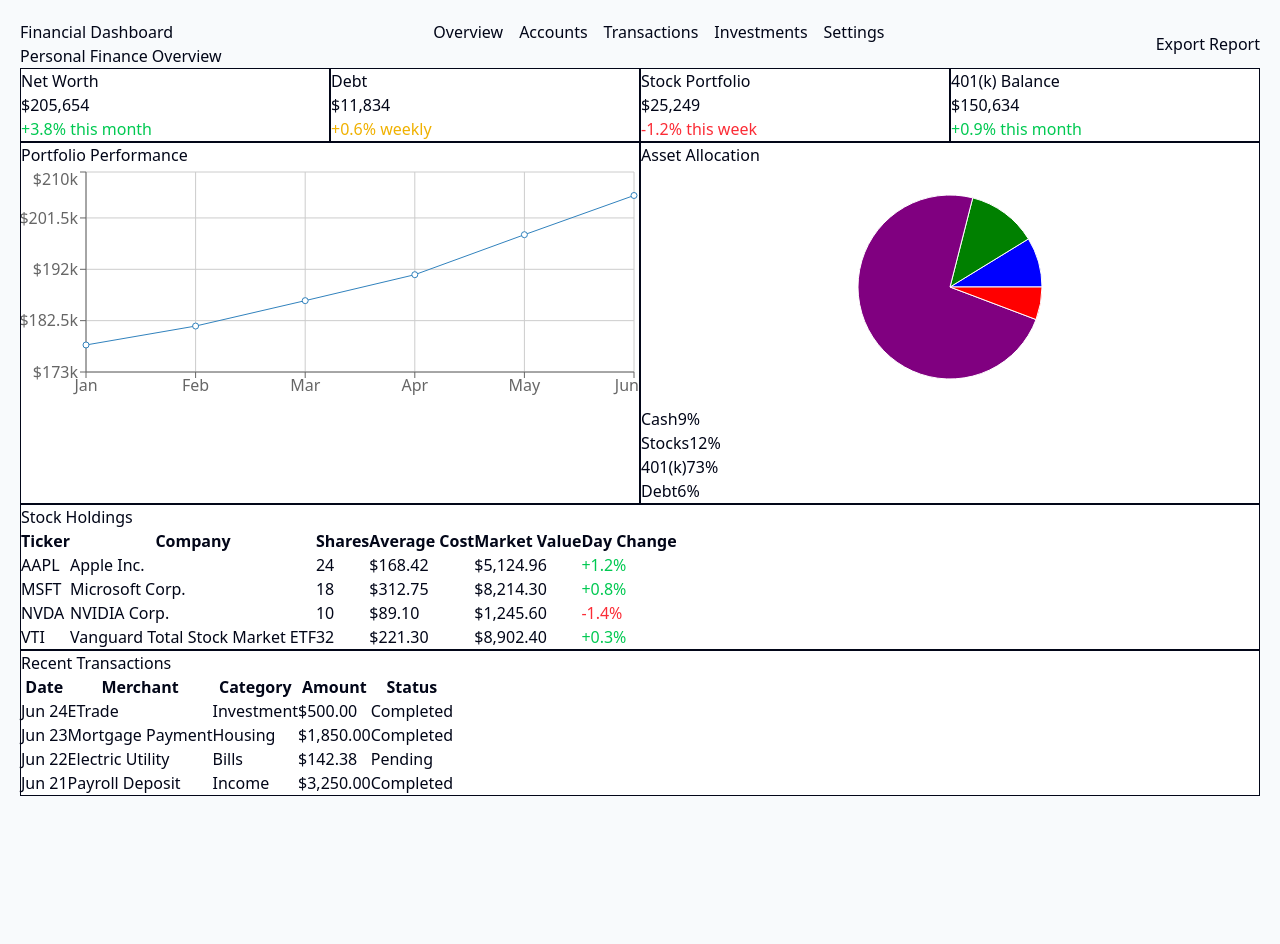
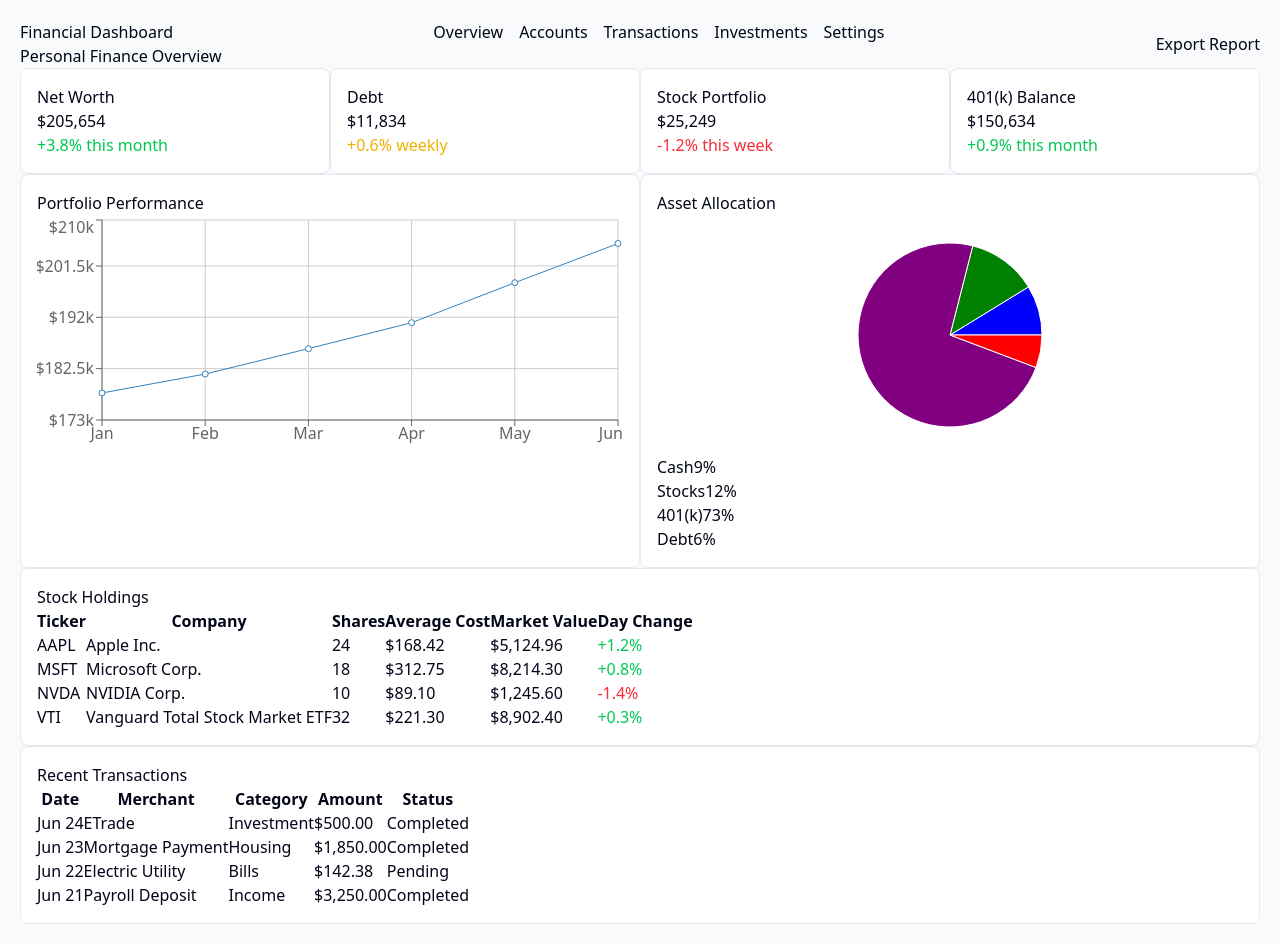
Before and after one commit to Austin-Tillotson/financial-app-project, a Next.js app: page / in a window 1280 px wide. Before the commit the page ends 816 px from the top, so only its background shows below. Built offline with nearby package versions, Linux system fonts and the light colour scheme.

Commit message:
added simple styling to Card

```diff
--- a/src/components/ui/Card.tsx
+++ b/src/components/ui/Card.tsx
@@ -2,11 +2,12 @@ import type { ReactNode } from "react";
 
 type CardProps = {
   children: ReactNode;
+  className?: string;
 };
 
-export function Card({ children }: CardProps) {
+export function Card({ children, className = "" }: CardProps) {
   return (
-    <article className="border bg-white">
+    <article className={`rounded-lg border border-slate-200 bg-white p-4 ${className}`}>
       {children}
     </article>
   );
```
